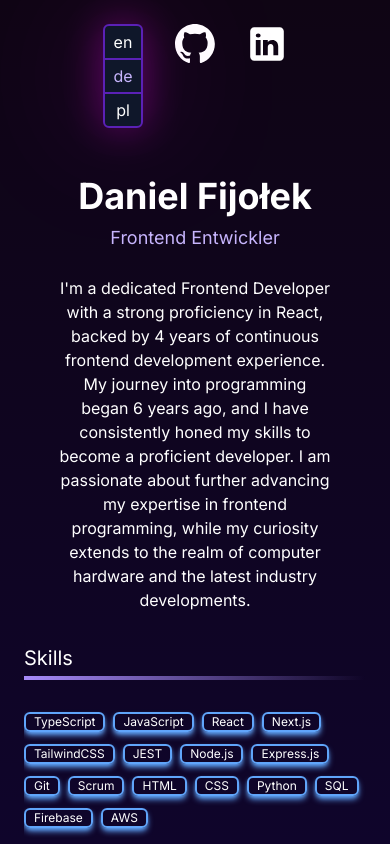
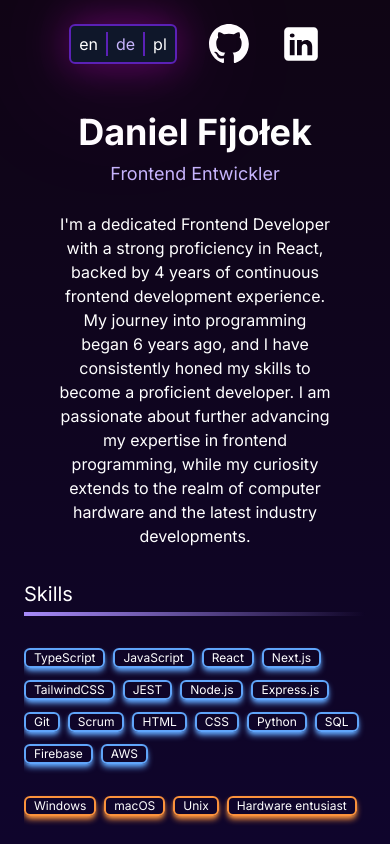
Before and after one commit to DanielFijolek/portfolio, a Next.js app: page /de in a window 390 px wide. Shown: the top 844 px of the page. Built offline with nearby package versions, Linux system fonts and the light colour scheme.

Commit message:
Refactor LanguageSwitch component styles

```diff
--- a/src/app/components/LanguageSwitch.tsx
+++ b/src/app/components/LanguageSwitch.tsx
@@ -10,10 +10,10 @@
 
 const LanguageSwitch = ({ currentLang }: Props) => {
   return (
-    <div className="flex w-10 flex-col divide-y-2 rounded-md border-2 border-violet-800 bg-slate-900 drop-shadow-glow">
+    <div className="flex flex-row divide-x-2 rounded-md border-2 border-violet-800 bg-slate-900 drop-shadow-glow lg:w-10 lg:flex-col lg:divide-x-0 lg:divide-y-2">
       {languages.map((lang) => (
         <Link
-          className={`flex flex-row justify-center border-violet-800   py-1 ${currentLang === lang ? "text-secondary" : null}`}
+          className={`m-auto border-violet-800 px-2 text-center lg:m-0 lg:px-0 lg:py-2 ${currentLang === lang ? "text-secondary" : null}`}
           href={`/${lang === "en" && env === "production" ? null : lang}`}
           locale={lang}
           key={lang}
```
